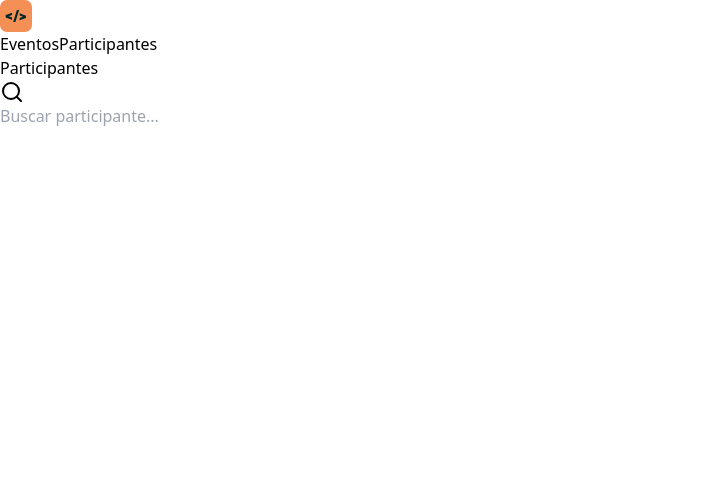
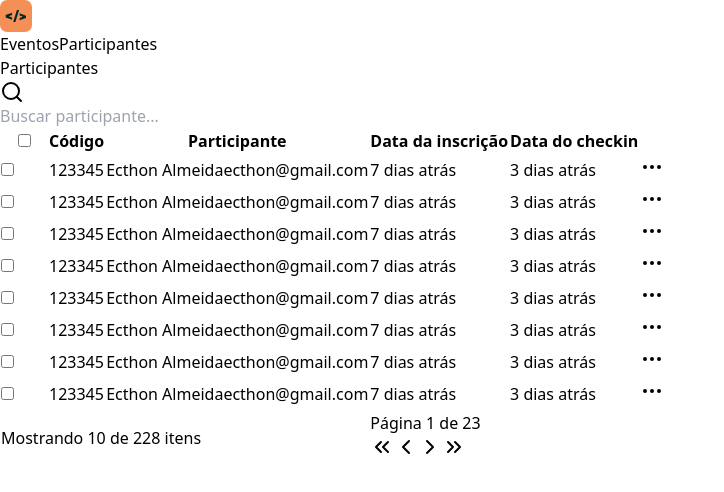
Before and after one commit to ecthon/nlw-unite-reactjs, a React (Vite) app: page / in a window 1280 px wide. Shown: the top 492 px of the page, without its empty margins (0-724 px from the left). Built offline with nearby package versions, Linux system fonts and the light colour scheme.

Commit message:
feature: create attendees table

```diff
--- a/src/components/attendee-list.tsx
+++ b/src/components/attendee-list.tsx
@@ -1,12 +1,82 @@
-import { Search } from "lucide-react"
+import { ChevronLeft, ChevronRight, ChevronsLeft, ChevronsRight, MoreHorizontal, Search } from "lucide-react"
 
 export function AttendeeList() {
   return (
-    <div className="flex gap-3 items-center">
-      <h1 className="text-2xl font-bold">Participantes</h1>
-      <div className="px-3 w-72 py-1.5 border border-white/10 rounded-lg text-sm flex items-center gap-3">
-        <Search className="size-4 text-emerald-300" />
-        <input className="bg-transparent flex-1 outline-none" placeholder="Buscar participante..." />
+    <div className="flex flex-col gap-4">
+      <div className="flex gap-3 items-center">
+        <h1 className="text-2xl font-bold">Participantes</h1>
+        <div className="px-3 w-72 py-1.5 border border-white/10 rounded-lg text-sm flex items-center gap-3">
+          <Search className="size-4 text-emerald-300" />
+          <input className="bg-transparent flex-1 outline-none" placeholder="Buscar participante..." />
+        </div>
+      </div>
+
+      <div className="border border-white/10 rounded-lg">
+        <table className="w-full">
+          <thead>
+            <tr className="border-b border-white/10">
+              <th style={{ width: 48 }} className="py-3 px-4 text-sm font-semibold text-left">
+                <input type="checkbox" />
+              </th>
+              <th className="py-3 px-4 text-sm font-semibold text-left">Código</th>
+              <th className="py-3 px-4 text-sm font-semibold text-left">Participante</th>
+              <th className="py-3 px-4 text-sm font-semibold text-left">Data da inscrição</th>
+              <th className="py-3 px-4 text-sm font-semibold text-left">Data do checkin</th>
+              <th style={{ width: 64 }} className="py-3 px-4 text-sm font-semibold text-left"></th>
+            </tr>
+          </thead>
+          <tbody>
+            {Array.from({ length: 8 }).map((_, i) => {
+              return (
+                <tr key={i} className="border-b border-white/10">
+                <td className="py-3 px-4 text-sm text-zinc-300">
+                  <input type="checkbox" />
+                </td>
+                <td className="py-3 px-4 text-sm text-zinc-300">123345</td>
+                <td className="py-3 px-4 text-sm text-zinc-300">
+                  <div className="flex flex-col gap-1">
+                    <span className="font-semibold text-white">Ecthon Almeida</span>
+                    <span>ecthon@gmail.com</span>
+                  </div>
+                </td>
+                <td className="py-3 px-4 text-sm text-zinc-300">7 dias atrás</td>
+                <td className="py-3 px-4 text-sm text-zinc-300">3 dias atrás</td>
+                <td className="py-3 px-4 text-sm text-zinc-300">
+                  <button className="bg-black/20 border border-white/10 rounded-md p-1.5">
+                    <MoreHorizontal className="size-4" />
+                  </button>
+                </td>
+              </tr>
+              )
+            })}
+          </tbody>
+          <tfoot>
+            <tr>
+              <td className="py-3 px-4 text-sm text-left text-zinc-300" colSpan={3}>
+                Mostrando 10 de 228 itens
+              </td>
+              <td className="py-3 px-4 text-sm text-right text-zinc-300" colSpan={3}>
+                <div className="inline-flex items-center gap-8">
+                  <span>Página 1 de 23</span>
+                  <div className="flex gap-1.5">
+                    <button className="bg-white/10 border border-white/10 rounded-md p-1.5">
+                      <ChevronsLeft className="size-4" />
+                    </button>
+                    <button className="bg-white/10 border border-white/10 rounded-md p-1.5">
+                      <ChevronLeft className="size-4" />
+                    </button>
+                    <button className="bg-white/10 border border-white/10 rounded-md p-1.5">
+                      <ChevronRight className="size-4" />
+                    </button>
+                    <button className="bg-white/10 border border-white/10 rounded-md p-1.5">
+                      <ChevronsRight className="size-4" />
+                    </button>
+                </div>
+                </div>
+              </td>
+            </tr>
+          </tfoot>
+        </table>
       </div>
     </div>
 
```
